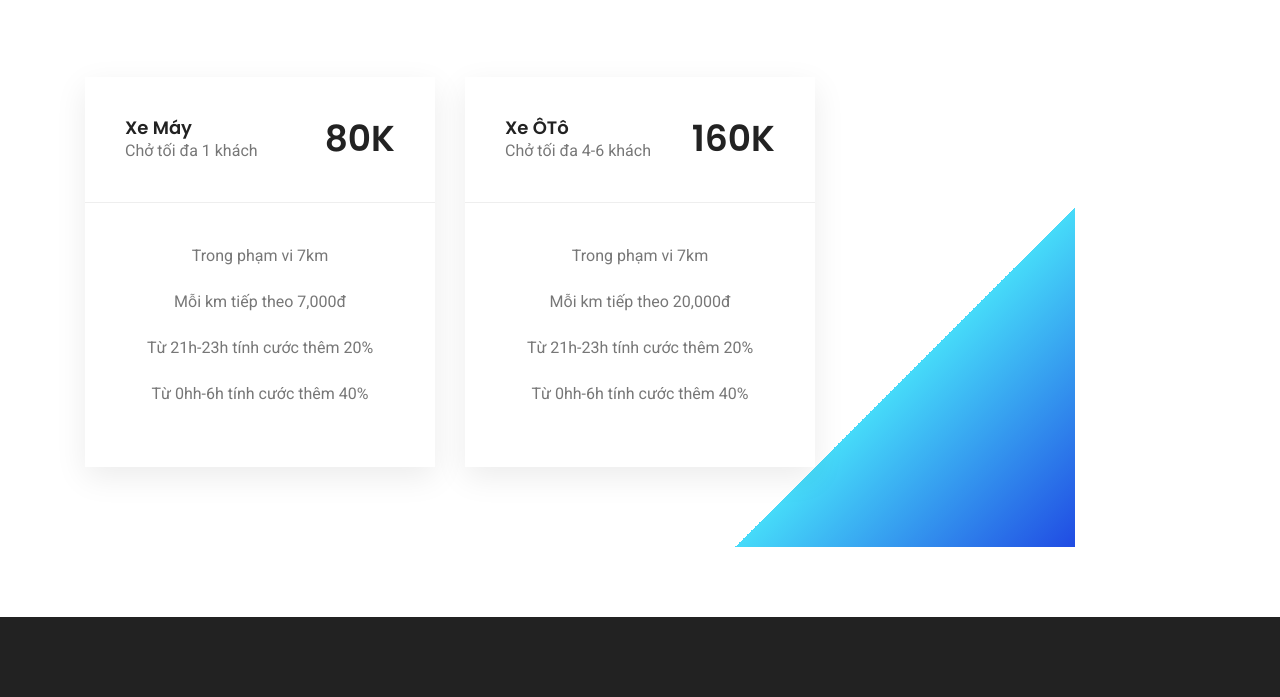
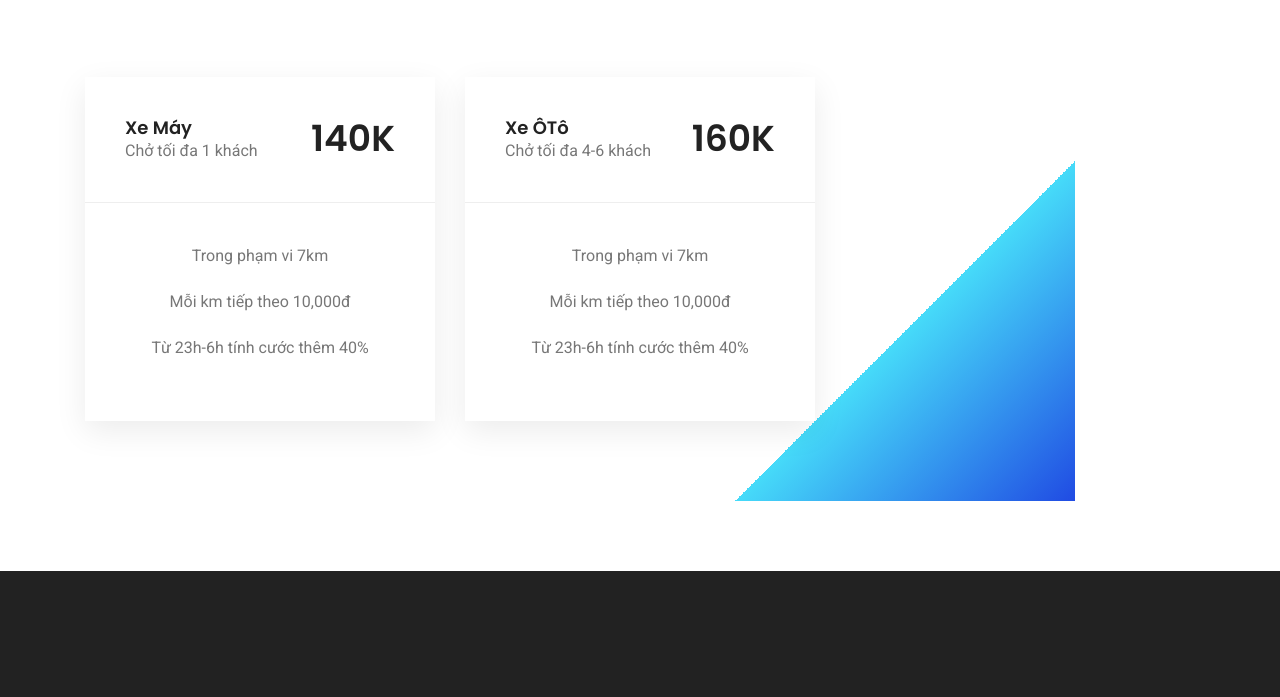
Before and after one commit to taixe/thuetaicom, a plain HTML site: page index.html in a window 1280 px wide. Shown: the part 1836-2533 px from the top of the page. Drawn offline with nearby package versions, Linux system fonts and the light colour scheme; some packages are replaced by stand-ins of ours.

Commit message:
Update privacing

```diff
--- a/index.html
+++ b/index.html
@@ -204,15 +204,15 @@
 								<p>Chở tối đa <br>1 khách</p>
 							</div>
 							<div class="top-right">
-								<h1>80K</h1>
+								<h1>140K</h1>
 							</div>
 						</div>
 						<div class="end-sec">
 							<ul>
 								<li>Trong phạm vi 7km</li>
-								<li>Mỗi km tiếp theo 7,000đ</li>
-								<li>Từ 21h-23h tính cước thêm 20%</li>
-								<li>Từ 0hh-6h tính cước thêm 40%</li>
+								<li>Mỗi km tiếp theo 10,000đ</li>
+								<!-- <li>Từ 21h-23h tính cước thêm 20%</li> -->
+								<li>Từ 23h-6h tính cước thêm 40%</li>
 
 							</ul>
 
@@ -234,9 +234,9 @@
 						<div class="end-sec">
 							<ul>
 								<li>Trong phạm vi 7km</li>
-								<li>Mỗi km tiếp theo 20,000đ</li>
-								<li>Từ 21h-23h tính cước thêm 20%</li>
-								<li>Từ 0hh-6h tính cước thêm 40%</li>
+								<li>Mỗi km tiếp theo 10,000đ</li>
+								<!-- <li>Từ 21h-23h tính cước thêm 20%</li> -->
+								<li>Từ 23h-6h tính cước thêm 40%</li>
 							</ul>
 
 						</div>
```
Also changed, not shown: pricing.html (+6 -6 lines).
